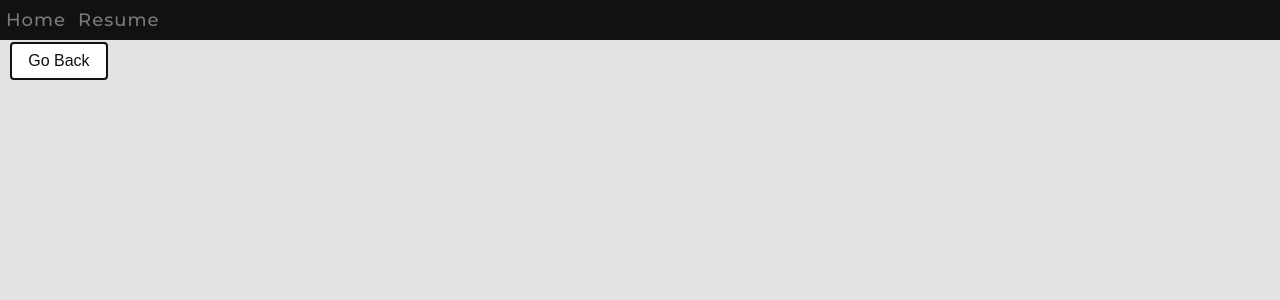
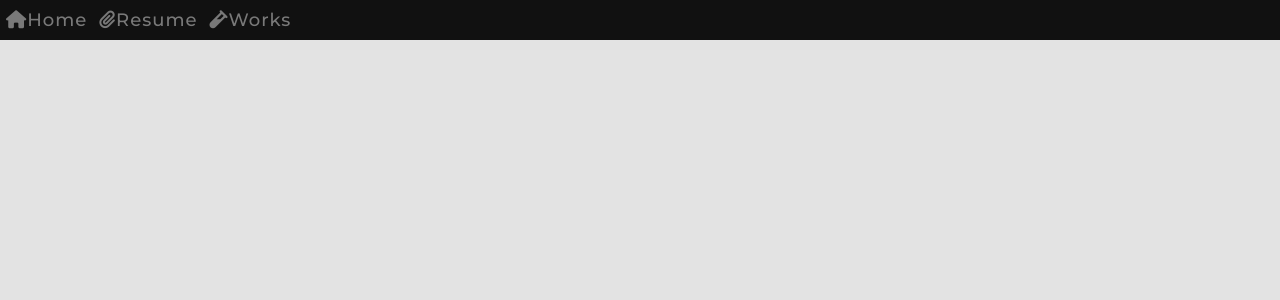
Before and after one commit to bananabrann/bananabrann.com, a React (Create React App) app: page /lab in a window 1280 px wide. Shown: the top 300 px of the page. Built offline with nearby package versions, Linux system fonts and the light colour scheme.

Commit message:
Font Awesome icons to Header

```diff
--- a/public/index.html
+++ b/public/index.html
@@ -25,6 +25,7 @@
     <link href="https://fonts.googleapis.com/css?family=Montserrat:400,500&display=swap" rel="stylesheet">
     <!-- font-family: 'Montserrat', sans-serif; -->
 
+    <script src="https://kit.fontawesome.com/49be1102e0.js" crossorigin="anonymous"></script>
 
     <title>bananabrann.com</title>
   </head>
--- a/src/Components/Header/Header.js
+++ b/src/Components/Header/Header.js
@@ -5,14 +5,31 @@ import bananaPic from "../../res/img/bananas.png";
 
 const LINK_HOME = "/";
 const LINK_RESUME = "/resume";
+const LINK_LAB = "/lab";
 
 class Header extends React.Component {
   render() {
     return (
       <div id="header">
         {/* <img src={bananaPic} id="bananas" alt="" /> */}
-        <Link to={LINK_HOME}><span className="nav-item" id="button-home">Home</span></Link>
-        <Link to={LINK_RESUME}><span className="nav-item" id="button-home">Resume</span></Link>
+        <Link to={LINK_HOME}>
+          <span className="nav-item" id="button-home">
+            <i class="fas fa-home"></i>
+            Home
+          </span>
+        </Link>
+        <Link to={LINK_RESUME}>
+          <span className="nav-item" id="button-resume">
+            <i class="fas fa-paperclip"></i>
+            Resume
+          </span>
+        </Link>
+        <Link to={LINK_LAB}>
+          <span className="nav-item" id="button-lab">
+          <i class="fas fa-vial"></i>
+            Works
+          </span>
+        </Link>
       </div>
     );
   }
--- a/src/Components/Lab/Lab.js
+++ b/src/Components/Lab/Lab.js
@@ -14,9 +14,7 @@ class Lab extends React.Component {
   render() {
     return (
       <div className="Lab">
-        <nav>
-          <Link to ={HOME_PATH}><button>Go Back</button></Link>
-        </nav>
+
       </div>
     )
   }
```
